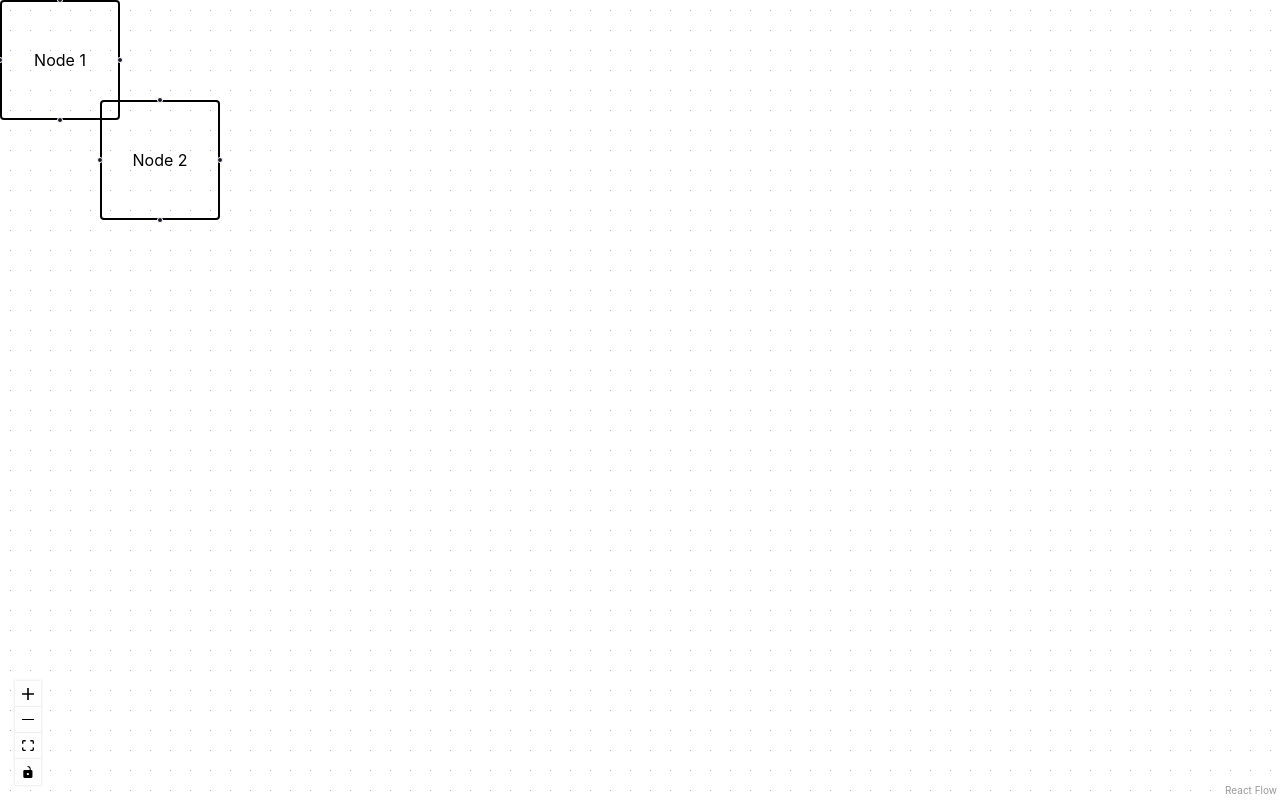
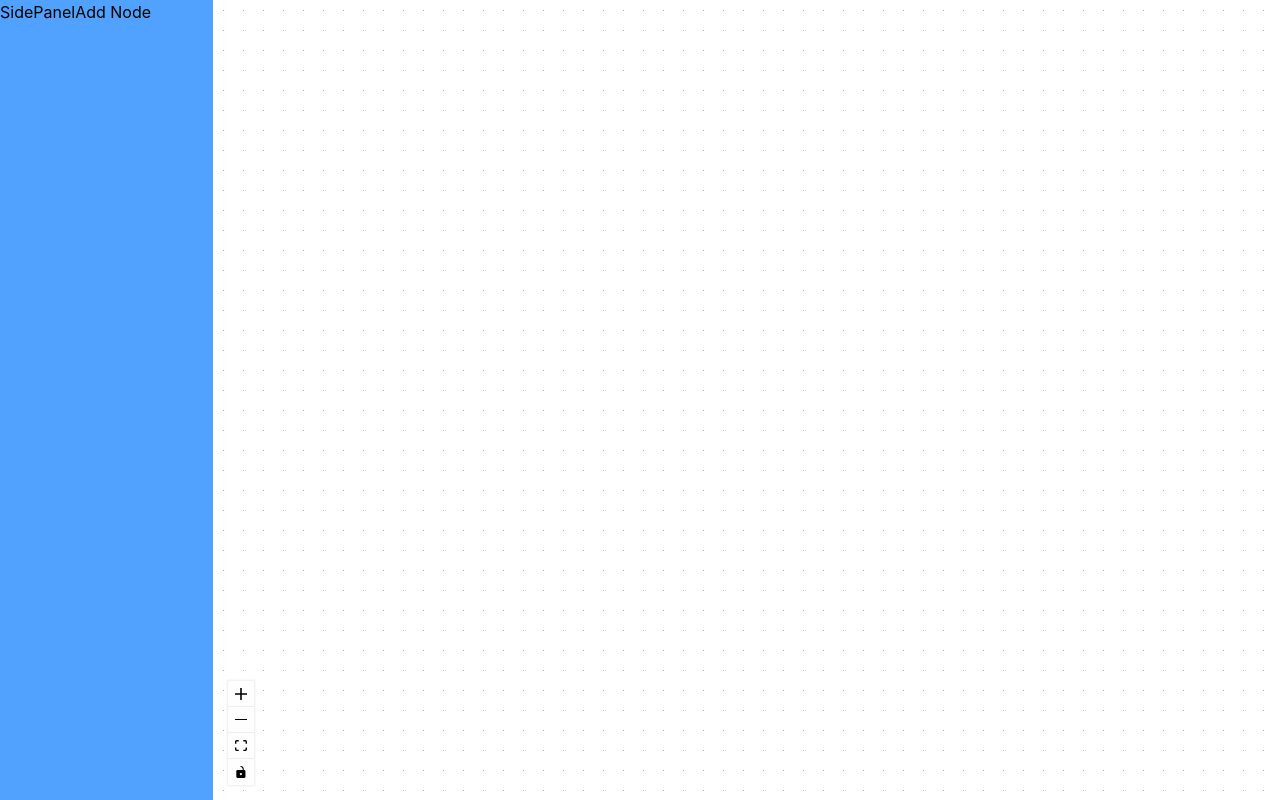
Before and after one commit to npsolver/ArchFlow, a Next.js app in the folder frontend/: page /project in a window 1280 px wide. Built offline with nearby package versions, Linux system fonts and the light colour scheme; sample sign-in values are in the browser's storage.

Commit message:
added sidepanel to flow with button to create nodes

```diff
--- a/frontend/app/(user)/page.tsx
+++ b/frontend/app/(user)/page.tsx
@@ -11,7 +11,6 @@ export default function User() {
 
     return (
         <div>
-			User
             <button onClick={logout}>Logout</button>
         </div>
     )
--- a/frontend/components/flow/flow.tsx
+++ b/frontend/components/flow/flow.tsx
@@ -6,24 +6,26 @@ import {
     type Node, type Edge, type OnNodesChange, type OnEdgesChange, type OnConnect,
     ConnectionMode
 } from "@xyflow/react";
-import '@xyflow/react/dist/style.css';
+import "@xyflow/react/dist/style.css";
+
 import { useCallback, useState } from "react";
+import { nodeTypes } from "@/components/flow/nodeTypes";
+import SidePanel from "./sidepanel";
 
-import { nodeTypes } from "@/components/flow/nodeTypes";
 
-const initialNodes = [
-	{
-		id: 'n1',
-		position: { x: 0, y: 0 },
-		data: { label: 'Node 1' },
-		type: 'node',
-	},
-	{
-		id: 'n2',
-		position: { x: 100, y: 100 },
-		data: { label: 'Node 2' },
-		type: 'node',
-	},
+const initialNodes: Node[] = [
+    // {
+    //     id: 'n1',
+    //     position: { x: 0, y: 0 },
+    //     data: { label: 'Node 1' },
+    //     type: 'node',
+    // },
+    // {
+    //     id: 'n2',
+    //     position: { x: 100, y: 100 },
+    //     data: { label: 'Node 2' },
+    //     type: 'node',
+    // },
 ];
 
 const initialEdges: Edge[] = [
@@ -33,6 +35,8 @@ const initialEdges: Edge[] = [
     // 	target: 'n2',
     // },
 ];
+
+const proOptions = { hideAttribution: true };
 
 export default function Flow() {
 
@@ -53,7 +57,11 @@ export default function Flow() {
     );
 
     return (
-		<div style={{ height: '100%', width: '100%' }}>
+        <div
+            style={{ height: '100%', width: '100%' }}
+            className="flex flex-row"
+        >
+            <SidePanel setNodes={setNodes} />
             <ReactFlow
                 nodes={nodes}
                 edges={edges}
@@ -62,6 +70,7 @@ export default function Flow() {
                 onConnect={onConnect}
                 nodeTypes={nodeTypes}
                 connectionMode={ConnectionMode.Loose}
+                proOptions={proOptions}
             >
                 <Background />
                 <Controls />
--- /dev/null
+++ b/frontend/components/flow/sidepanel.tsx
@@ -0,0 +1,27 @@
+import { Dispatch, SetStateAction } from 'react';
+import { type Node } from "@xyflow/react";
+
+interface Props {
+    setNodes: Dispatch<SetStateAction<Node[]>>;
+}
+
+export default function SidePanel({ setNodes }: Props) {
+
+    const handleAddNode = () => {
+        setNodes(prev => [...prev, {
+            id: `n${prev.length + 1}`,
+            position: { x: 50, y: 50 },
+            data: { label: `Node ${prev.length + 1}` },
+            type: 'node',
+        }])
+    }
+
+    return (
+        <div className="w-1/5 bg-blue-400">
+            SidePanel
+            <button onClick={handleAddNode}>
+                Add Node
+            </button>
+        </div>
+    )
+}
```
Lines whose indentation alone changed are shown as unchanged.
